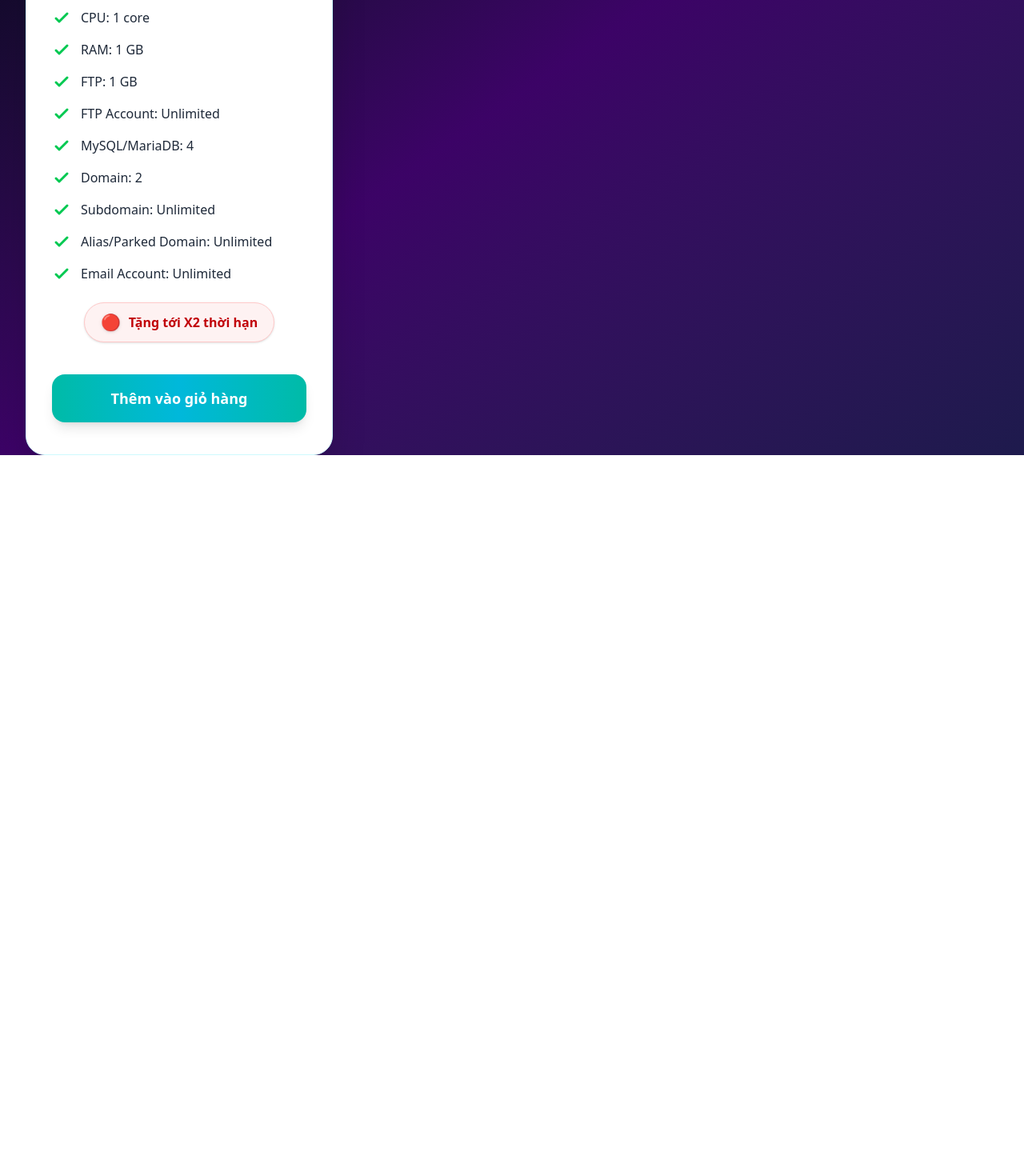
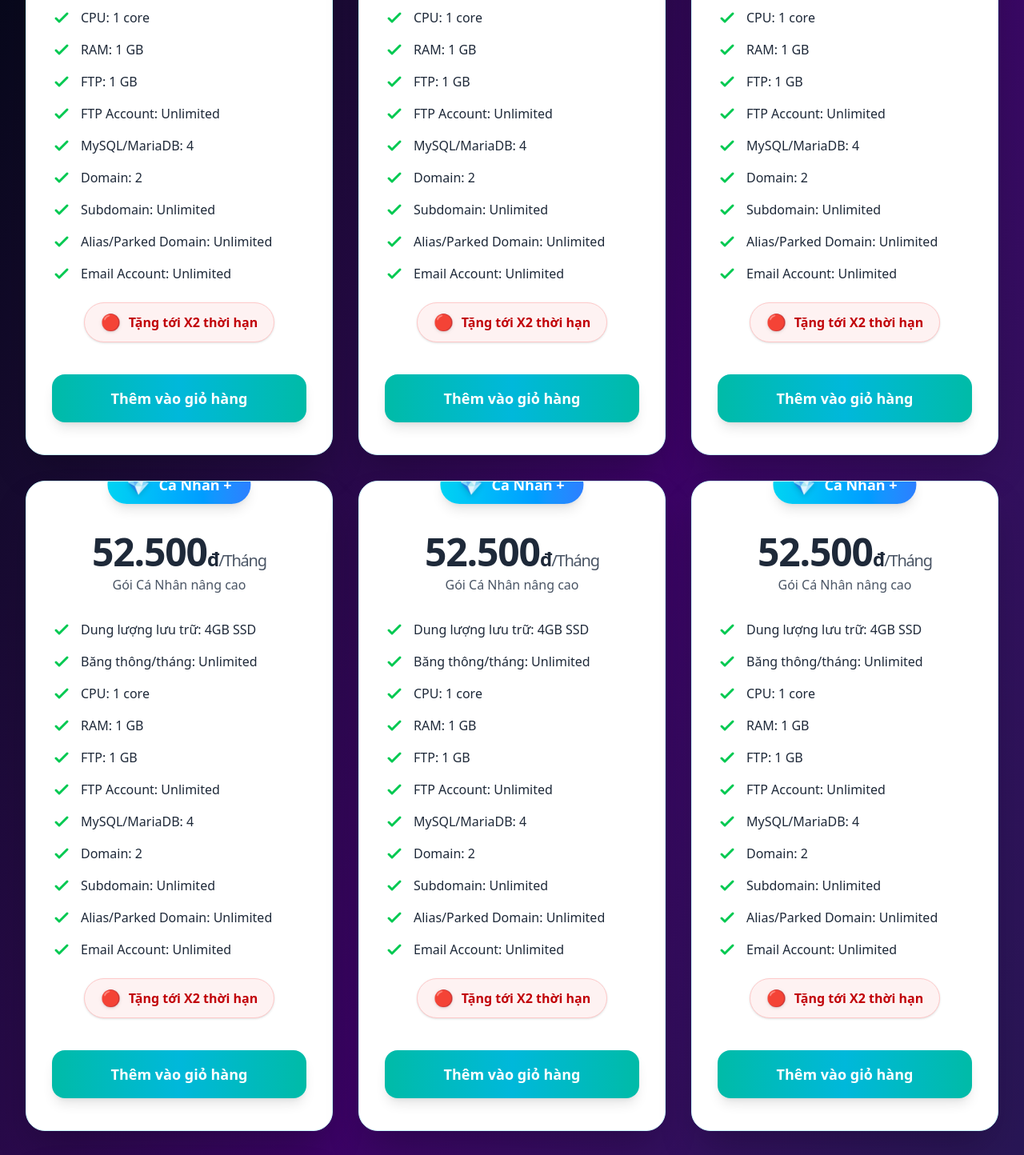
Before and after one commit to phxbinh/NextDemo, a Next.js app: page /about in a window 1280 px wide. Shown: the part 320-1764 px from the top of the page at 80% size. Before the commit the page ends 889 px from the top, so only its background shows below. Built offline with nearby package versions, Linux system fonts and the light colour scheme.

Commit message:
Update page.tsx

```diff
--- a/src/app/(public)/about/page.tsx
+++ b/src/app/(public)/about/page.tsx
@@ -20,6 +20,12 @@ export default function Home() {
         <h1 className="text-3xl font-bold text-center mb-10">Các gói hosting</h1>
         <div className="grid grid-cols-1 md:grid-cols-2 lg:grid-cols-3 gap-8 px-4 md:px-8">
           <PricingCardCaNhanPlus />
+          <PricingCardCaNhanPlus />
+          <PricingCardCaNhanPlus />
+          <PricingCardCaNhanPlus />
+          <PricingCardCaNhanPlus />
+          <PricingCardCaNhanPlus />
+          <PricingCardCaNhanPlus />
           {/* Thêm các card khác nếu có */}
         </div>
       </>
```
